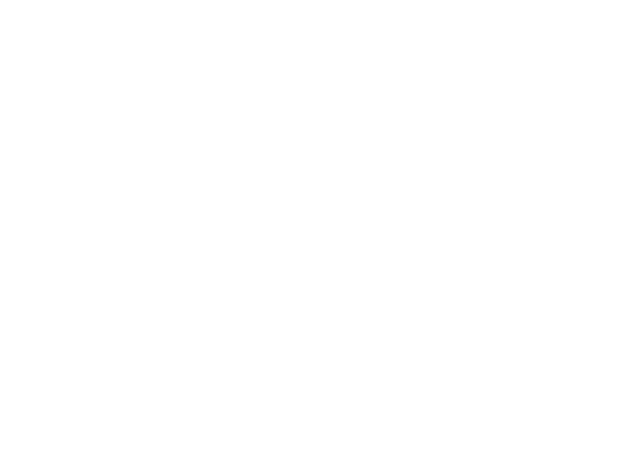
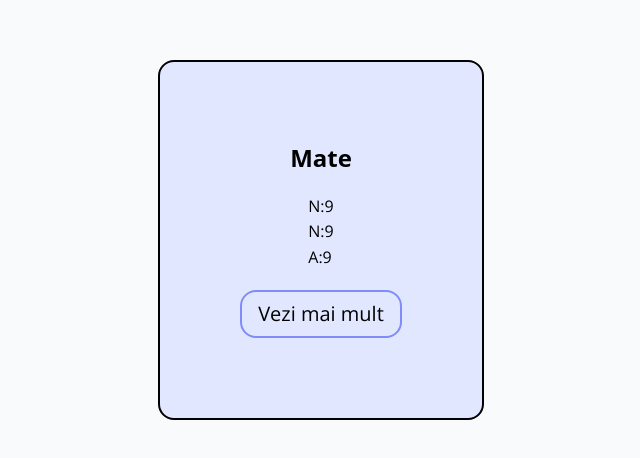
Before and after one commit to andreiserban123/catalog, a React (Vite) app in the folder client/: page /card in a window 1280 px wide. Before the commit this address had no page. Shown: the part 160-618 px from the top of the page, without its empty margins (319-959 px from the left). Built offline with nearby package versions, Linux system fonts and the light colour scheme.

Commit message:
card component prototype

```diff
--- a/client/src/App.jsx
+++ b/client/src/App.jsx
@@ -1,6 +1,7 @@
 import Login from './routes/Login';
 import Home from './routes/Home';
 import Juds from './components/Juds';
+import Card from './components/Card';
 import { BrowserRouter as Router, Routes, Route } from 'react-router-dom';
 
 const App = () => {
@@ -10,6 +11,7 @@ const App = () => {
         <Route path="/login" element={<Login />} />
         <Route path="/" element={<Home />} />
         <Route path="/juds" element={<Juds />} />
+        <Route path="/card" element={<Card />} />
       </Routes>
     </Router>
   );
--- /dev/null
+++ b/client/src/components/Card.jsx
@@ -0,0 +1,18 @@
+const Card = () => {
+  return (
+    <div className="h-screen flex flex-col justify-center items-center bg-slate-50">
+      <div className="bg-indigo-100  border-black border-2  p-20  rounded-2xl flex flex-col items-center justify-around space-y-5">
+        <h2 className="font-sans font-bold text-2xl">Mate</h2>
+        <ul>
+          <li>N:9</li>
+          <li>N:9</li>
+          <li>A:9</li>
+        </ul>
+        <button className="border-2  text-xl border-indigo-400 py-2 px-4 rounded-2xl hover:text-white hover:bg-indigo-700 hover:transition-opacity duration-200 ">
+          Vezi mai mult
+        </button>
+      </div>
+    </div>
+  );
+};
+export default Card;
--- a/client/src/routes/Home.jsx
+++ b/client/src/routes/Home.jsx
@@ -4,7 +4,6 @@ const Home = () => {
   return (
     <div className="bg-slate-800">
       <Header />
-
       {/* Main hero */}
       <div className=" ml-20">
         <h1 className="text-white font-bold text-4xl  h-screen flex items-center justify-center">
```
Also changed, not shown: 1 other file (tests, documents, lock files or other folders).
